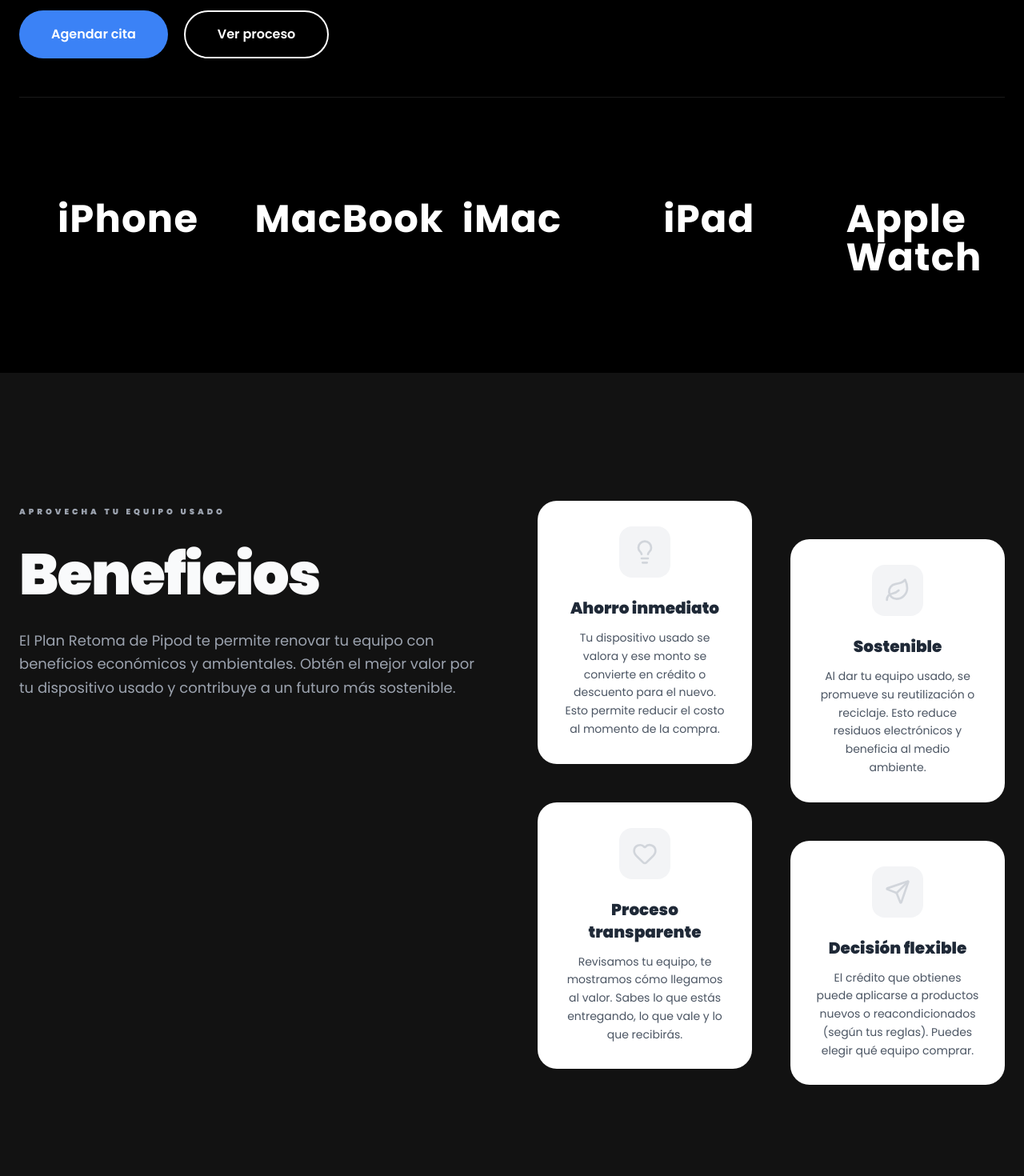
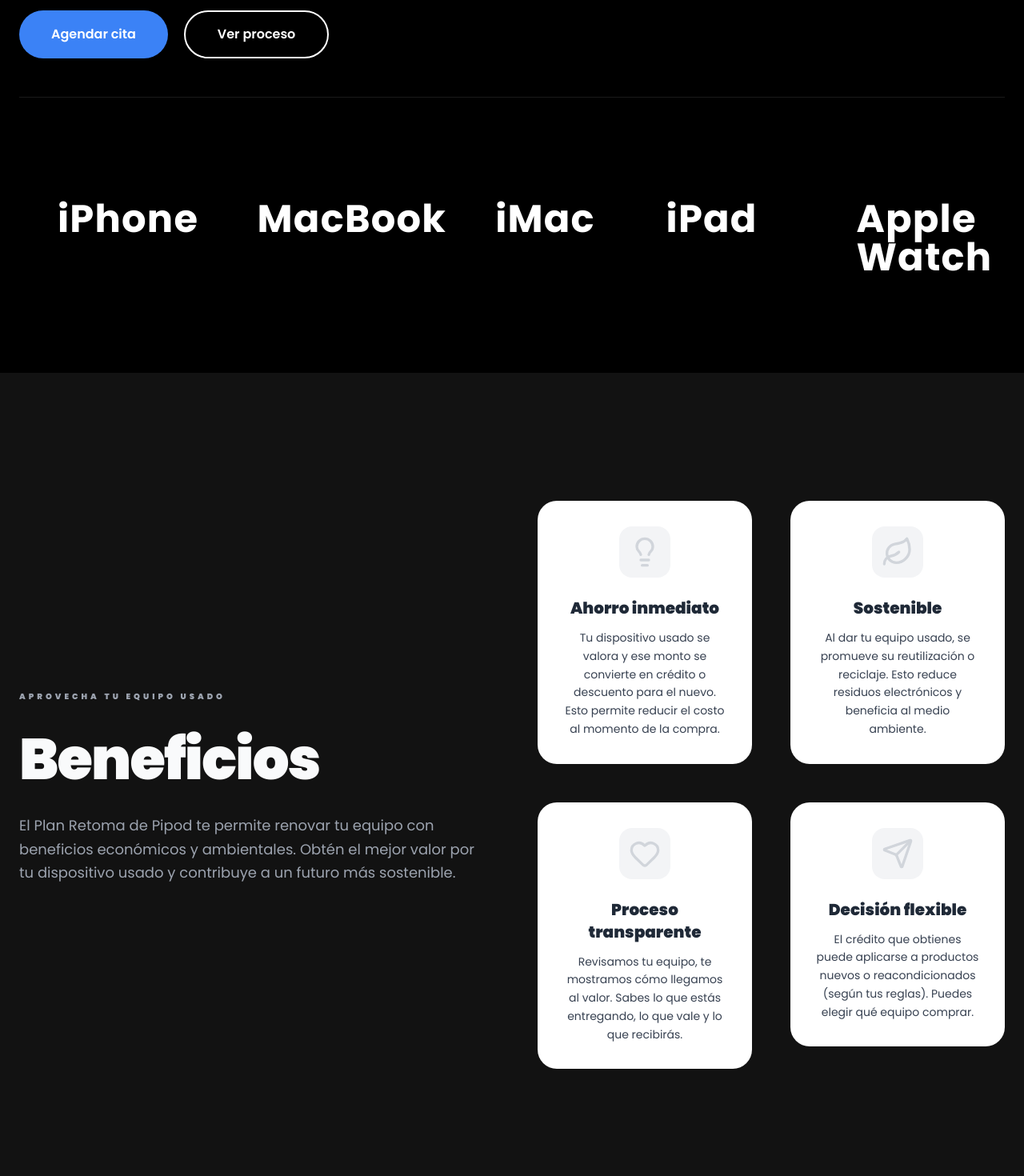
Before and after one commit to pipodco-byte/web2, a React (Vite) app: page / in a window 1280 px wide. Shown: the part 660-2130 px from the top of the page at 80% size. Built offline with nearby package versions, Linux system fonts and the light colour scheme.

Commit message:
Final refinements: Hero stats alignment, spacing consistency, contrast improvements, and icon sizing

```diff
--- a/src/App.jsx
+++ b/src/App.jsx
@@ -77,7 +77,7 @@
             </motion.button>
             <motion.button whileHover={{ scale: 1.05 }} whileTap={{ scale: 0.95 }} className="px-10 py-4 rounded-full font-semibold" style={{ border: '2px solid #FFFFFF', color: '#FFFFFF' }}>Ver proceso</motion.button>
           </motion.div>
-          <div className="grid grid-cols-2 md:grid-cols-3 lg:grid-cols-5 gap-8 md:gap-12 pt-16 md:pt-20 pb-12 px-4 md:px-6" style={{ borderTop: '1px solid rgba(255,255,255,0.1)' }}>
+          <div className="grid grid-cols-2 md:grid-cols-3 lg:grid-cols-5 gap-10 md:gap-16 pt-16 md:pt-20 pb-12 px-4 md:px-6" style={{ borderTop: '1px solid rgba(255,255,255,0.1)' }}>
             {[{ label: 'iPhone' }, { label: 'MacBook' }, { label: 'iMac' }, { label: 'iPad' }, { label: 'Apple Watch' }].map((stat, i) => (
               <motion.div
                 key={i}
@@ -85,7 +85,7 @@
                 whileInView={{ opacity: 1, x: 0 }}
                 transition={{ delay: i * 0.1, duration: 0.6 }}
                 whileHover={{ scale: 1.05, color: '#86EFAC' }}
-                className="cursor-pointer px-4 md:px-6 py-8 md:py-12 text-center transition-colors duration-300"
+                className={`cursor-pointer px-4 md:px-6 py-8 md:py-12 text-center transition-colors duration-300 ${i === 2 ? 'md:ml-12' : ''}`}
               >
                 <div className="text-4xl md:text-5xl font-bold tracking-wide mb-4 md:mb-6" style={{ color: '#FFFFFF' }}>
                   {stat.label}
@@ -103,7 +103,7 @@
   return (
     <section id="beneficios" className="py-40 px-6" style={{ backgroundColor: '#121212' }}>
       <div className="max-w-7xl mx-auto">
-        <div className="grid md:grid-cols-2 gap-16 items-start">
+        <div className="grid md:grid-cols-2 gap-16 items-center">
           <motion.div initial={{ opacity: 0, x: -30 }} whileInView={{ opacity: 1, x: 0 }} transition={{ duration: 0.8 }} className="space-y-8">
             <span className="text-[10px] uppercase font-black tracking-[0.4em]" style={{ color: '#9CA3AF' }}>APROVECHA TU EQUIPO USADO</span>
             <h2 className="text-6xl md:text-7xl font-black tracking-tight" style={{ color: '#F9FAFB' }}>Beneficios</h2>
@@ -116,24 +116,24 @@
                 return (
                   <motion.div key={idx} initial={{ opacity: 0, y: 50 }} whileInView={{ opacity: 1, y: 0 }} transition={{ delay: idx * 0.1, duration: 0.6 }} whileHover={{ y: -10, scale: 1.02 }} className="group p-8 rounded-3xl cursor-pointer flex flex-col items-center text-center" style={{ backgroundColor: '#FFFFFF' }}>
                     <motion.div whileHover={{ rotate: 12, scale: 1.1 }} className="w-16 h-16 rounded-2xl flex items-center justify-center mb-6" style={{ backgroundColor: '#F3F4F6' }}>
-                      <IconComponent size={32} className={`transition-colors ${item.hoverColor}`} style={{ color: '#D1D5DB' }} />
+                      <IconComponent size={40} className={`transition-colors ${item.hoverColor}`} style={{ color: '#D1D5DB' }} />
                     </motion.div>
                     <h3 className="text-xl font-black mb-3" style={{ color: '#1F2937' }}>{item.title}</h3>
-                    <p className="text-sm leading-relaxed" style={{ color: '#4B5563' }}>{item.desc}</p>
+                    <p className="text-sm leading-relaxed" style={{ color: '#374151' }}>{item.desc}</p>
                   </motion.div>
                 );
               })}
             </div>
-            <div className="space-y-12 pt-12">
+            <div className="space-y-12 pt-0">
               {BENEFITS.slice(2, 4).map((item, idx) => {
                 const IconComponent = item.icon;
                 return (
                   <motion.div key={idx + 2} initial={{ opacity: 0, y: 50 }} whileInView={{ opacity: 1, y: 0 }} transition={{ delay: (idx + 2) * 0.1, duration: 0.6 }} whileHover={{ y: -10, scale: 1.02 }} className="group p-8 rounded-3xl cursor-pointer flex flex-col items-center text-center" style={{ backgroundColor: '#FFFFFF' }}>
                     <motion.div whileHover={{ rotate: 12, scale: 1.1 }} className="w-16 h-16 rounded-2xl flex items-center justify-center mb-6" style={{ backgroundColor: '#F3F4F6' }}>
-                      <IconComponent size={32} className={`transition-colors ${item.hoverColor}`} style={{ color: '#D1D5DB' }} />
+                      <IconComponent size={40} className={`transition-colors ${item.hoverColor}`} style={{ color: '#D1D5DB' }} />
                     </motion.div>
                     <h3 className="text-xl font-black mb-3" style={{ color: '#1F2937' }}>{item.title}</h3>
-                    <p className="text-sm leading-relaxed" style={{ color: '#4B5563' }}>{item.desc}</p>
+                    <p className="text-sm leading-relaxed" style={{ color: '#374151' }}>{item.desc}</p>
                   </motion.div>
                 );
               })}
```
Also changed, not shown: 1 other file (tests, documents, lock files or other folders).
